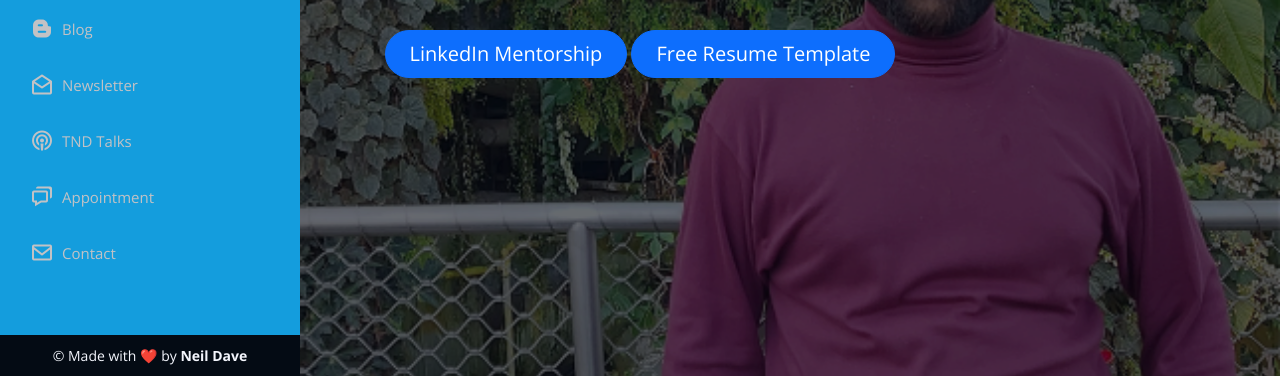
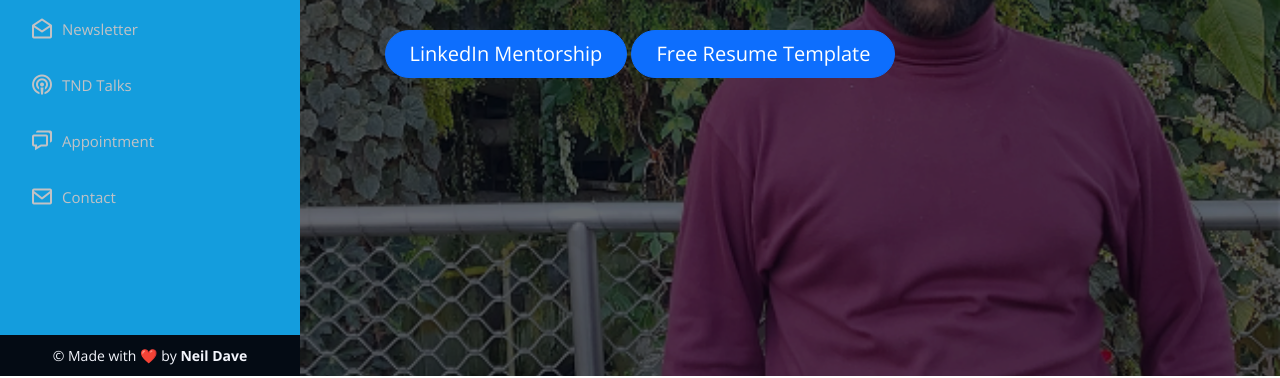
Before and after one commit to theneildave/profile, a plain HTML site: page index.html in a window 1280 px wide. Shown: the part 424-802 px from the top of the page. Drawn offline with nearby package versions, Linux system fonts and the light colour scheme; no server answers; a script that the page names is missing.

Commit message:
Update index.html

```diff
--- a/index.html
+++ b/index.html
@@ -140,7 +140,7 @@
           <li><a href="#about" class="nav-link scrollto"><i class="bx bx-user"></i> <span>About</span></a></li>
           <!-- <li><a href="#resume" class="nav-link scrollto"><i class="bx bx-file-blank"></i> <span>Experience</span></a></li> -->
           <li><a href="#portfolio" class="nav-link scrollto"><i class="bx bx-book-content"></i> <span>Portfolio</span></a></li>
-          <li><a href="#blog" class="nav-link scrollto"><i class='bx bxl-blogger'></i><span>Blog</span></a></li>
+          <!-- <li><a href="#blog" class="nav-link scrollto"><i class='bx bxl-blogger'></i><span>Blog</span></a></li> -->
           <li><a href="#substack" class="nav-link scrollto"><i class="bx bx-envelope-open"></i><span>Newsletter</span></a></li>
           <li><a href="#tndtalks" class="nav-link scrollto"><i class="bx bx-podcast"></i> <span>TND Talks</span></a></li>
           <li><a href="#appointment" class="nav-link scrollto"><i class="bx bx-chat"></i> <span>Appointment</span></a></li>
@@ -601,7 +601,7 @@
     </section><!-- End Portfolio Section -->
 
     <!-- ======= Blog Section ======= -->
-    <section id="blog" class="blog">
+    <section id="blog" class="blog" style="display:none;">
       <div class="container">
         <div class="section-title">
           <h2>Blog</h2>
```
